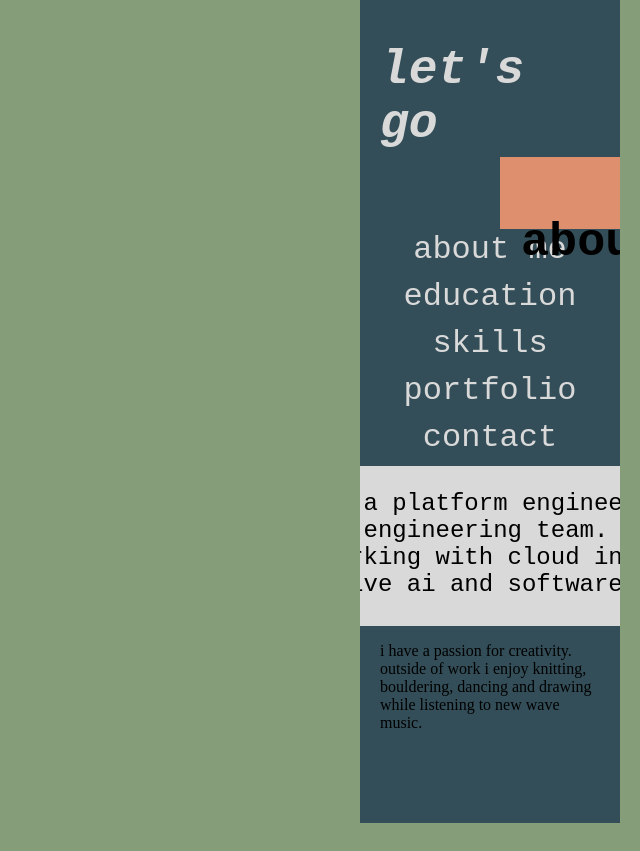
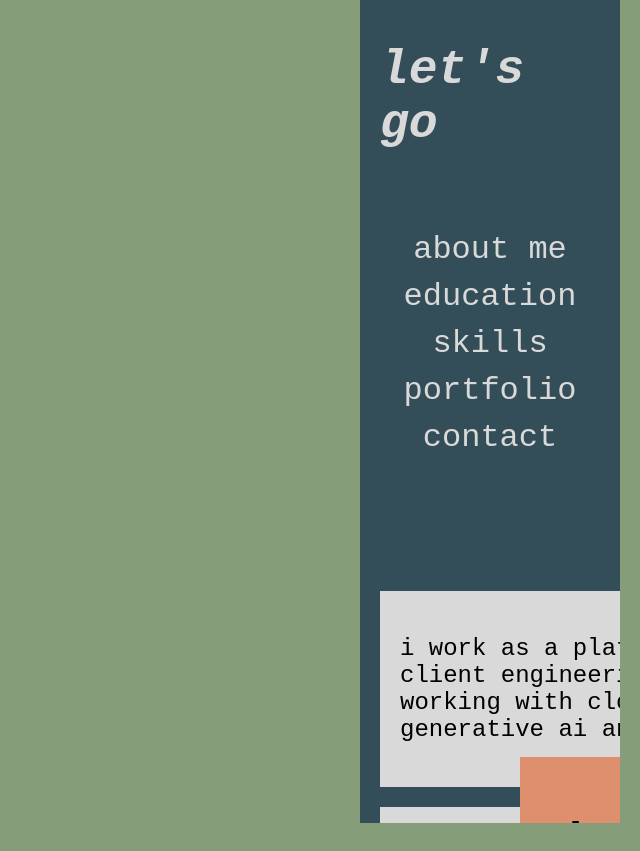
Before and after one commit to sarah-roma/sarah-roma.github.io, a plain HTML site: page index.html in a window 1280 px wide. Shown: the part 749-1600 px from the top of the page, without its empty margins (640-1280 px from the left). Drawn offline with Linux system fonts and the light colour scheme.

Commit message:
trying to work out the positioning

```diff
--- a/index.html
+++ b/index.html
@@ -34,7 +34,8 @@
                 </ul>
 
                 <div class="about-me">
-                    <div class="about-me-text">
+                    <div class="about-me-title-block">
+                        <div class="about-me-title-text">
                             <h3>about me</h3>
                         </div>
                     </div>
@@ -56,7 +57,7 @@
                         </p>
                         </div>
                     </div>
-
+                </div>
                 <!-- <ul>
                     <li><a href="default.asp">about me</a></li>
                     <li><a href="education.asp">education</a></li>
--- a/style.css
+++ b/style.css
@@ -94,6 +94,13 @@ body, h1 {
 }
 
 .page1 .about-me {
+  position: absolute;
+  top: 600px; /* Adjust to position below the title cards */
+  left: 20px; /* Adjust to position to the left of the menu block */
+  width: calc(100% - 300px); /* Leave space for the menu block */
+}
+
+.page1 .about-me-title-block {
   width: 236px;
   height: 72px;
   background-color: #de8f6e;
@@ -105,7 +112,7 @@ body, h1 {
   box-sizing: border-box;
 }
 
-.page1 .about-me-text {
+.page1 .about-me-title-text {
   position: absolute;
   top: 12px;
   left: 21px;
@@ -119,7 +126,40 @@ body, h1 {
   white-space: nowrap;
 }
 
-.page1 .about-me-block1 {
+.page1 .about-me-block1,
+.page1 .about-me-block2 {
+  background-color: #d9d9d9;
+  padding: 20px;
+  margin-bottom: 20px;
+  width: 598px;
+}
+
+.page1 .about-me-text1,
+.page1 .about-me-text2 {
+  font-family: "Courier New", Helvetica;
+  font-weight: 50;
+  color: #000000;
+  font-size: 24px;
+}
+
+/* .page1 .menu-block {
+  display: flex;
+  flex-direction: column;
+  align-items: center;
+  justify-content: flex-start;
+  width: 260px;
+  height: 300px; /* Adjust height as needed */
+  padding: 12px 20px;
+  position: fixed; /* Use fixed positioning */
+  bottom: 20px; /* Align to the bottom */
+  right: 20px; /* Align to the right */
+  background-color: #334e58;
+  box-sizing: border-box;
+  clip-path: inset(-100px 0 0 0);
+  transition: clip-path 0.5s ease;
+} */
+
+/* .page1 .about-me-block1 {
   position: relative;
   width: 640px;
   height: 160px;
@@ -134,6 +174,21 @@ body, h1 {
   text-align: right;
 }
 
+.page1 .about-me-block2 {
+  position: relative;
+  width: 640px;
+  height: 160px;
+  background-color: #d9d9d9;
+}
+
+.page1 .about-me-text2 {
+  font-family: "Courier New", Helvetica;
+  font-weight: 50;
+  color: #000000;
+  font-size: 24px;
+  text-align: right;
+} */
+
 /* .page1 ul li a {
   color: #d9d9d9;
   text-decoration: none;
```
Lines whose indentation alone changed are shown as unchanged.
